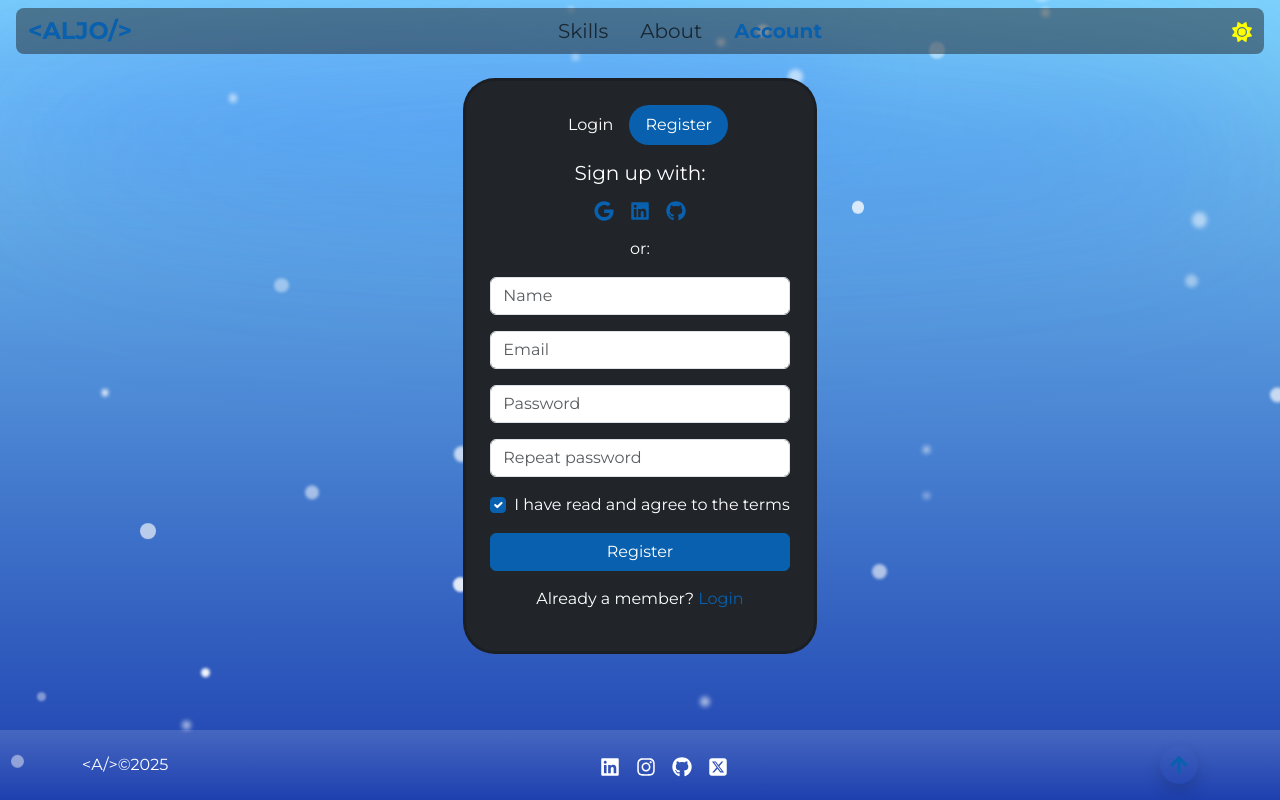
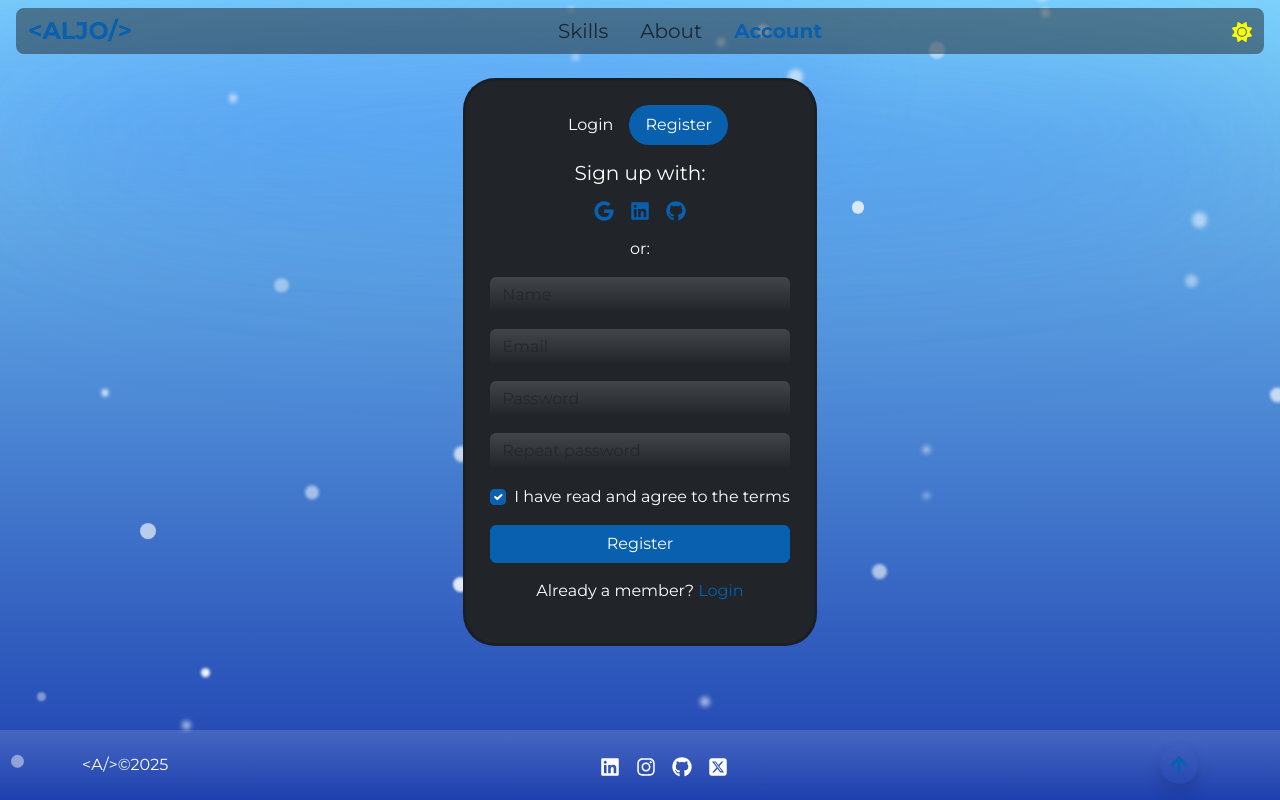
Before and after one commit to aljog786/my-pf, a Next.js app: page /auth in a window 1280 px wide. Both pictures are taken after a click on the button "Register". Built offline with nearby package versions, Linux system fonts and the light colour scheme; a web font is replaced by a local one.

Commit message:
changed some card bg

```diff
--- a/src/app/api/auth/[...nextauth]/route.js
+++ b/src/app/api/auth/[...nextauth]/route.js
@@ -29,6 +29,11 @@ const handler = NextAuth({
       session.user.id = token.sub;
       return session;
     },
+    async signIn({ user, account, profile }) {
+      // Optional: you can log info here if needed
+      console.log("OAuth login", { user, account, profile });
+      return true;
+    },
   },
 });
 
--- a/src/app/api/mailer/route.js
+++ b/src/app/api/mailer/route.js
@@ -8,7 +8,7 @@ export async function POST(req) {
     service: "gmail",
     auth: {
       user: process.env.EMAIL_USER,
-      pass: process.env.EMAIL_PASS,
+      pass: process.env.EMAIL_PWD,
     },
   });
 
--- a/src/components/auth/LoginForm.jsx
+++ b/src/components/auth/LoginForm.jsx
@@ -55,6 +55,7 @@ export default function LoginForm({ onSwitchTab }) {
       <Form onSubmit={loginHandler}>
         <Form.Group className="mb-3">
           <Form.Control
+            className="bg-transparent border-0 bg-gradient"
             type="email"
             placeholder="Email or username"
             value={email}
@@ -63,6 +64,7 @@ export default function LoginForm({ onSwitchTab }) {
         </Form.Group>
         <Form.Group className="mb-3">
           <Form.Control
+            className="bg-transparent border-0 bg-gradient"
             type="password"
             placeholder="Password"
             value={password}
@@ -83,7 +85,7 @@ export default function LoginForm({ onSwitchTab }) {
         <Button
           type="submit"
           variant="primary"
-          className="bg-gradient border-0 w-100"
+          className="bg-primary bg-gradient border-0 w-100"
           disabled={isLoading}
         >
           {isLoading ? "Logging in..." : "Login"}
--- a/src/components/auth/RegisterForm.jsx
+++ b/src/components/auth/RegisterForm.jsx
@@ -56,6 +56,7 @@ export default function RegisterForm({ onSwitchTab }) {
       <Form onSubmit={registerHandler}>
         <Form.Group className="mb-3">
           <Form.Control
+            className={`bg-transparent border-0 bg-gradient`}
             type="text"
             placeholder="Name"
             value={name}
@@ -65,6 +66,7 @@ export default function RegisterForm({ onSwitchTab }) {
         </Form.Group>
         <Form.Group className="mb-3">
           <Form.Control
+            className="bg-transparent border-0 bg-gradient"
             type="email"
             placeholder="Email"
             value={email}
@@ -74,6 +76,7 @@ export default function RegisterForm({ onSwitchTab }) {
         </Form.Group>
         <Form.Group className="mb-3">
           <Form.Control
+            className="bg-transparent border-0 bg-gradient"
             type="password"
             placeholder="Password"
             value={password}
@@ -83,6 +86,7 @@ export default function RegisterForm({ onSwitchTab }) {
         </Form.Group>
         <Form.Group className="mb-3">
           <Form.Control
+            className="bg-transparent border-0 bg-gradient"
             type="password"
             placeholder="Repeat password"
             value={confirmPassword}
```
Lines whose indentation alone changed are shown as unchanged.
